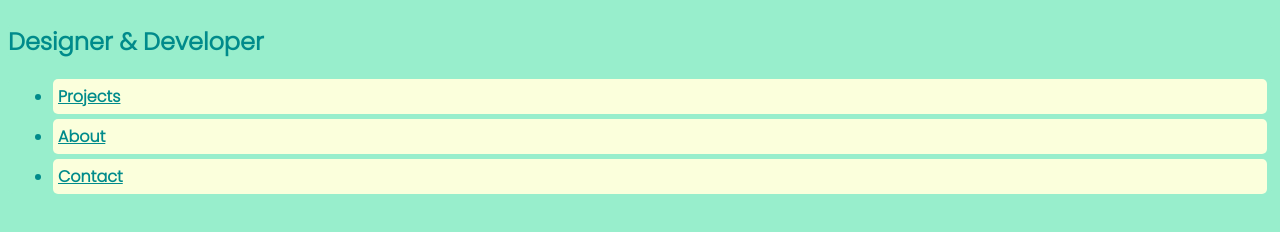
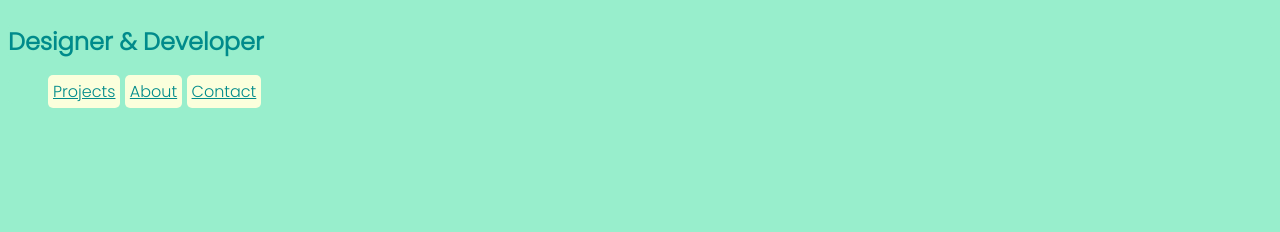
Before and after one commit to JBB25/html-portfolio, a plain HTML site: page index.html in a window 1280 px wide. Shown: the part 138-370 px from the top of the page. Drawn offline with Linux system fonts and the light colour scheme.

Commit message:
CSS alterations

```diff
--- a/index.html
+++ b/index.html
@@ -13,7 +13,7 @@
     <div>
         <h1>Josh Bain</h1>
         <h2>Designer & Developer</h2>
-        <ul>
+        <ul class="menu">
             <a href="./projects.html"><li>Projects</li></a>
             <a href="./about.html"><li>About</li></a>
             <a href="./contact.html"><li>Contact</li></a>
--- a/style.css
+++ b/style.css
@@ -11,19 +11,8 @@ h1 {
     padding: 10px;
 }
 
-
-h3 {
+li {
     background-color: #FBFFDC;
+    display: inline;
     padding: 5px;
 }
-
-li {
-    font-weight: bold;
-    padding: 5px;
-    background-color: #FBFFDC;
-    margin: 5px;
-}
-
-.menu {
-    width: 30%;
-}
```
